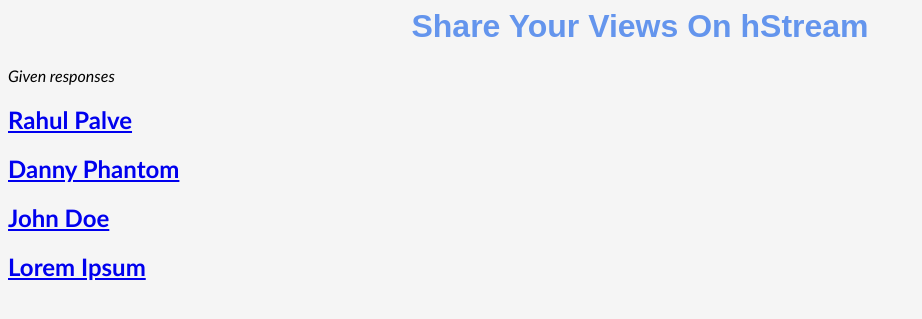
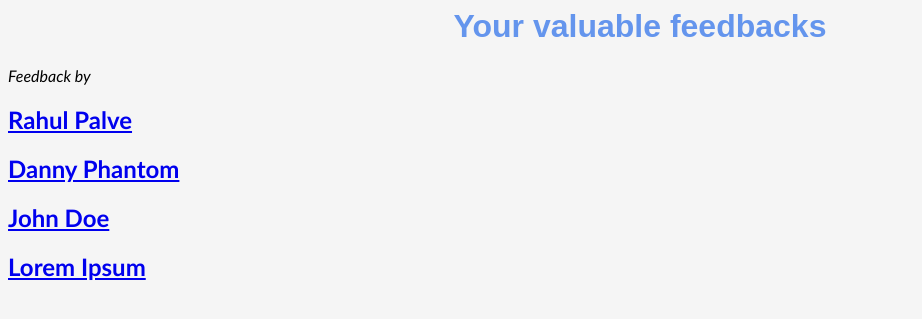
Before and after one commit to RahulPalve/django-feedback-app, a Django app: page / in a window 1280 px wide. Shown: the top 319 px of the page, without its empty margins (0-922 px from the left). Run offline with Django 3.2, Linux system fonts and the light colour scheme.

Commit message:
solved issue related to displaying post_detail: caused due to re in urlpatterns

```diff
--- a/tango/app/templates/app.html
+++ b/tango/app/templates/app.html
@@ -3,15 +3,15 @@
 <link rel="stylesheet" href="{% static 'css/app.css' %}">
 </head>
 <body>
-    <h1>Share Your Views On hStream</h1>
-    <i>Given responses</i>
+    <h1>Your valuable feedbacks</h1>
+    <i>Feedback by</i>
     <div>
 
         {% for post in posts %}
 
-        <h2><a href="{% url 'post_detail' post.pk %}">{{ post.name }}</a></h2>
+        <h2><a href="{% url 'post_detail' pk=post.pk %}">{{ post.name }}</a></h2>
 
         {% endfor %}
-        <form >   </form>
+
     </div>
 </body>
--- a/tango/app/templates/post_detail.html
+++ b/tango/app/templates/post_detail.html
@@ -3,10 +3,12 @@
 <link rel="stylesheet" href="{% static 'css/app.css' %}">
 </head>
 <body>
-    <h1>Share Your Views On hStream</h1>
+    <h1>Feedback by {{post.name}}</h1>
     <i>Given response</i>
     <div>
-        <h2><a href="{% url 'post_detail' post.pk %}">{{ post.name }}</a></h2>
+        <h2>{{ post.name }}</h2>
+        <h3>{{post.emaill}}</h3>
+        <h3>{{post.pdate}}</h3>
         <p>{{ post.res }}</p>
 
     </div>
--- a/tango/app/urls.py
+++ b/tango/app/urls.py
@@ -1,6 +1,7 @@
 from app import views
 from django.conf.urls import url
 
-urlpatterns=[url('', views.index, name='index'),
-            url(r'^post/(?P<pk>\d+)/$',	views.post_detail,	name='post_detail'),
+urlpatterns=[ url(r'^post/(?P<pk>\d+)/$',	views.post_detail,	name='post_detail'),
+                url(r'^$', views.index, name='index'),
+
             ]
--- a/tango/app/views.py
+++ b/tango/app/views.py
@@ -1,7 +1,6 @@
-from django.shortcuts import render
+from django.shortcuts import render, get_object_or_404
 from django.http import HttpResponse
 from app.models import Post
-
 
 posts=Post.objects.all()
 
@@ -11,6 +10,3 @@ def index(request):
 def post_detail(request, pk):
     post = get_object_or_404(Post, pk=pk)
     return render(request,'post_detail.html',{'post':post})
-
-
-# Create your views here.
```
Also changed, not shown: tango/db.sqlite3.
